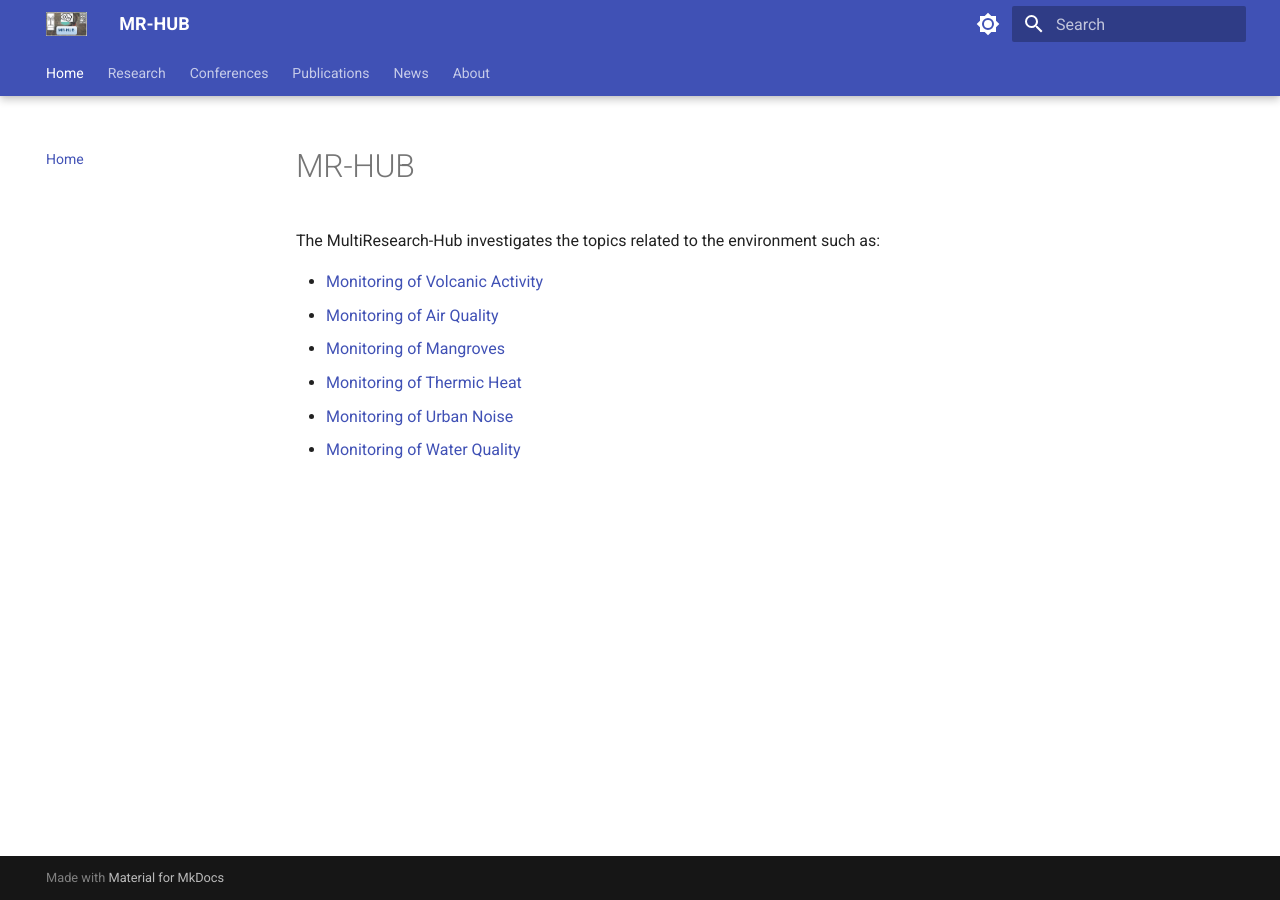
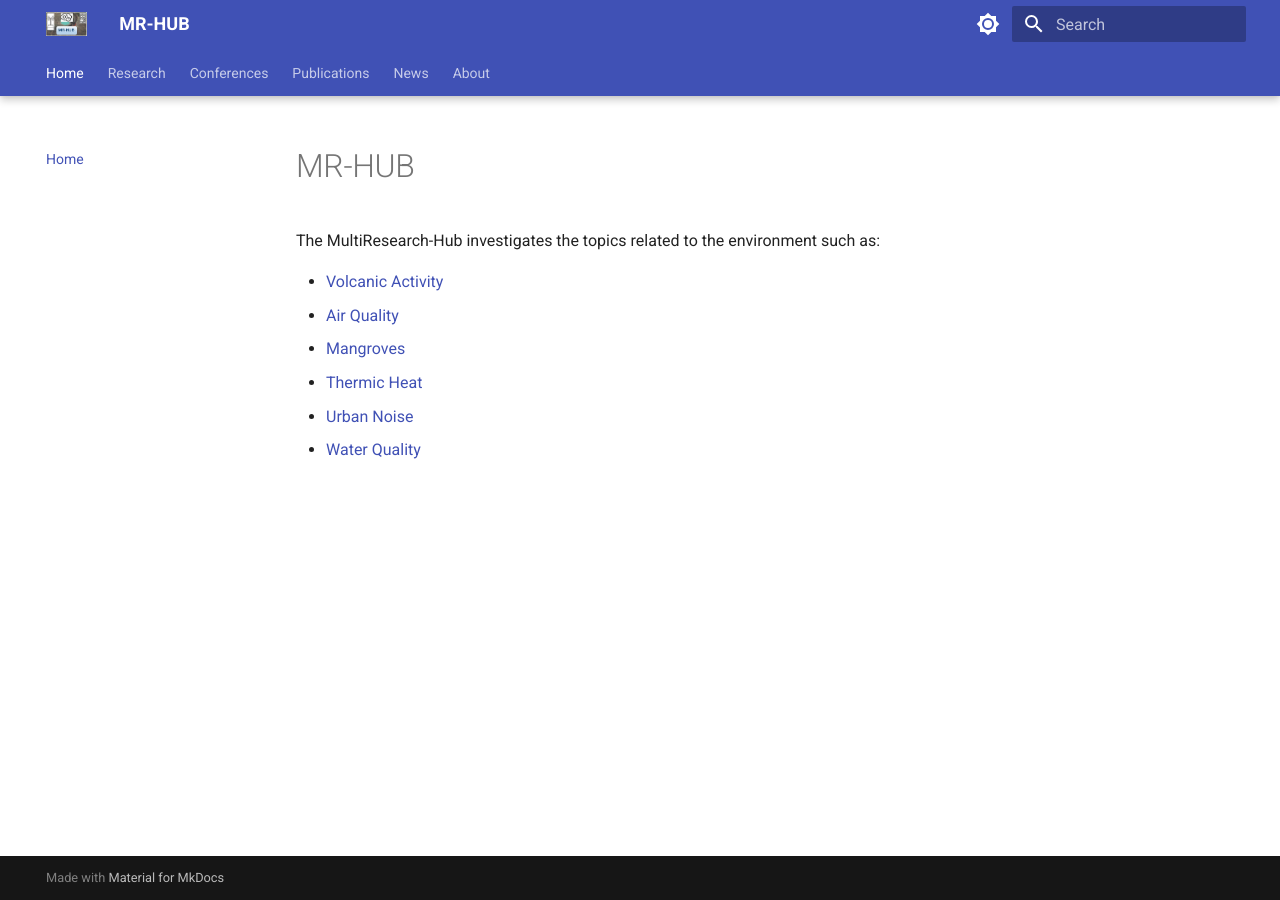
Before and after one commit to multiRH/MR-HUB, an MkDocs documentation site: the page built from docs/index.md, in a window 1280 px wide. Built offline with MkDocs 1.6.1 and Material for MkDocs 9.7.7, drawn with Linux system fonts in a browser that asks for light colours.

Commit message:
changes in the index

```diff
--- a/docs/index.md
+++ b/docs/index.md
@@ -2,9 +2,9 @@
 
 The MultiResearch-Hub investigates the topics related to the environment such as:
 
-* [Monitoring of Volcanic Activity](research/volcan.md)
-* [Monitoring of Air Quality](research/air_quality.md)
-* [Monitoring of Mangroves](research/mangroves.md)
-* [Monitoring of Thermic Heat](research/thermic.md)
-* [Monitoring of Urban Noise](research/urban_noise.md)
-* [Monitoring of Water Quality](research/water_quality.md)
+* [Volcanic Activity](research/volcan.md)
+* [Air Quality](research/air_quality.md)
+* [Mangroves](research/mangroves.md)
+* [Thermic Heat](research/thermic.md)
+* [Urban Noise](research/urban_noise.md)
+* [Water Quality](research/water_quality.md)
```
